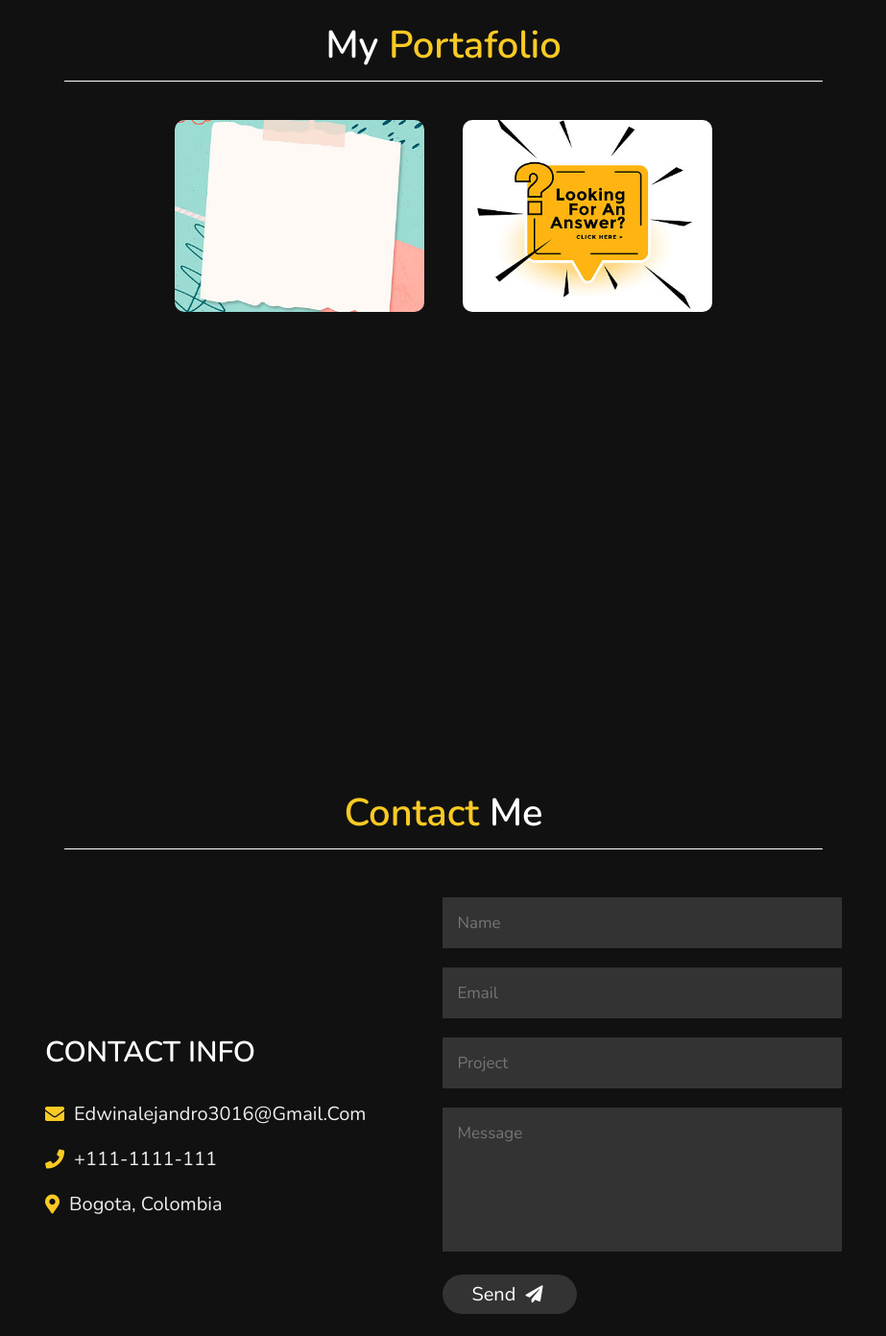
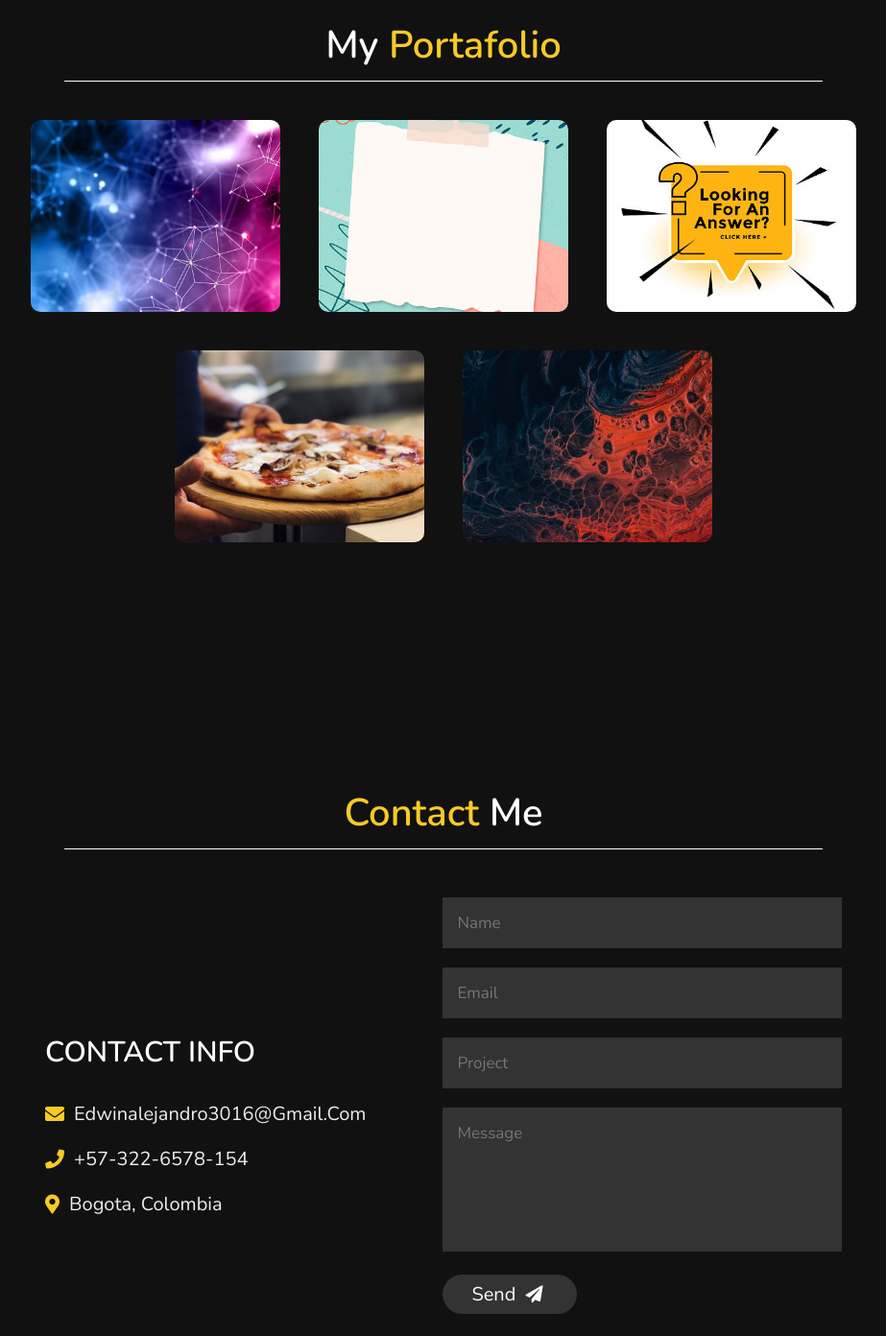
Before and after one commit to EdwinAlejandro3016/MyWeb.github.io, a plain HTML site: page index.html in a window 1280 px wide. Shown: the part 2400-3792 px from the top of the page at 96% size, without its empty margins (353-1276 px from the left). Drawn offline with nearby package versions, Linux system fonts and the light colour scheme.

Commit message:
cv and images

```diff
--- a/index.html
+++ b/index.html
@@ -52,7 +52,7 @@
                 <h3><span>name: </span>Edwin Albarracin</h3>
                 <h3><span>post: </span>Web Developer</h3>
                 <h3><span>languages: </span>Spanish and English</h3>
-                <a href="img/foto.png" download=""><button class="btn">download CV <i class="fas fa-download"></i></button></a>
+                <a href="img/curriculum.pdf" download="cv" target="_BLANK"><button class="btn">download CV <i class="fas fa-download"></i></button></a>
             </div>
 
 
@@ -104,10 +104,19 @@
         <h1 class="heading">my<span> Portafolio</span></h1>
         <div class="box-container">
             <div class="box">
+                <a href="https://socialacye.herokuapp.com" target="_blank"><img src="img/ft_opt.jpg" alt=""></a>
+            </div>
+            <div class="box">
                 <a href="https://noteacye.herokuapp.com" target="_blank"><img src="img/nota_opt.jpg" alt=""></a>
             </div>
             <div class="box">
                 <a href="https://trivia.herokuapp.com" target="_blank"><img src="img/trivia_opt.jpg" alt=""></a>
+            </div>
+            <div class="box">
+                <a href="https://edwinalejandro3016.github.io/credit.github.io/" target="_blank"><img src="img/img1.jpg" alt=""></a>
+            </div>
+            <div class="box">
+                <a href="https://edwinalejandro3016.github.io/credit.github.io/" target="_blank"><img src="img/bg-tarjeta-02_opt.jpg" alt=""></a>
             </div>
         </div>
     </section>
@@ -121,7 +130,7 @@
                 <h3 class="title">contact info</h3>
                 <div class="info">
                     <h3><i class="fas fa-envelope"></i> edwinalejandro3016@gmail.com</h3>
-                    <h3><i class="fas fa-phone"></i> +111-1111-111</h3>
+                    <h3><i class="fas fa-phone"></i> +57-322-6578-154</h3>
                     <h3><i class="fas fa-map-marker-alt"></i> Bogota, Colombia</h3>
                 </div>
             </div>
```
Also changed, not shown: img/bg-tarjeta-02_opt.jpg (added), img/ft_opt.jpg (added), img/img1.jpg (added), 1 other file.
